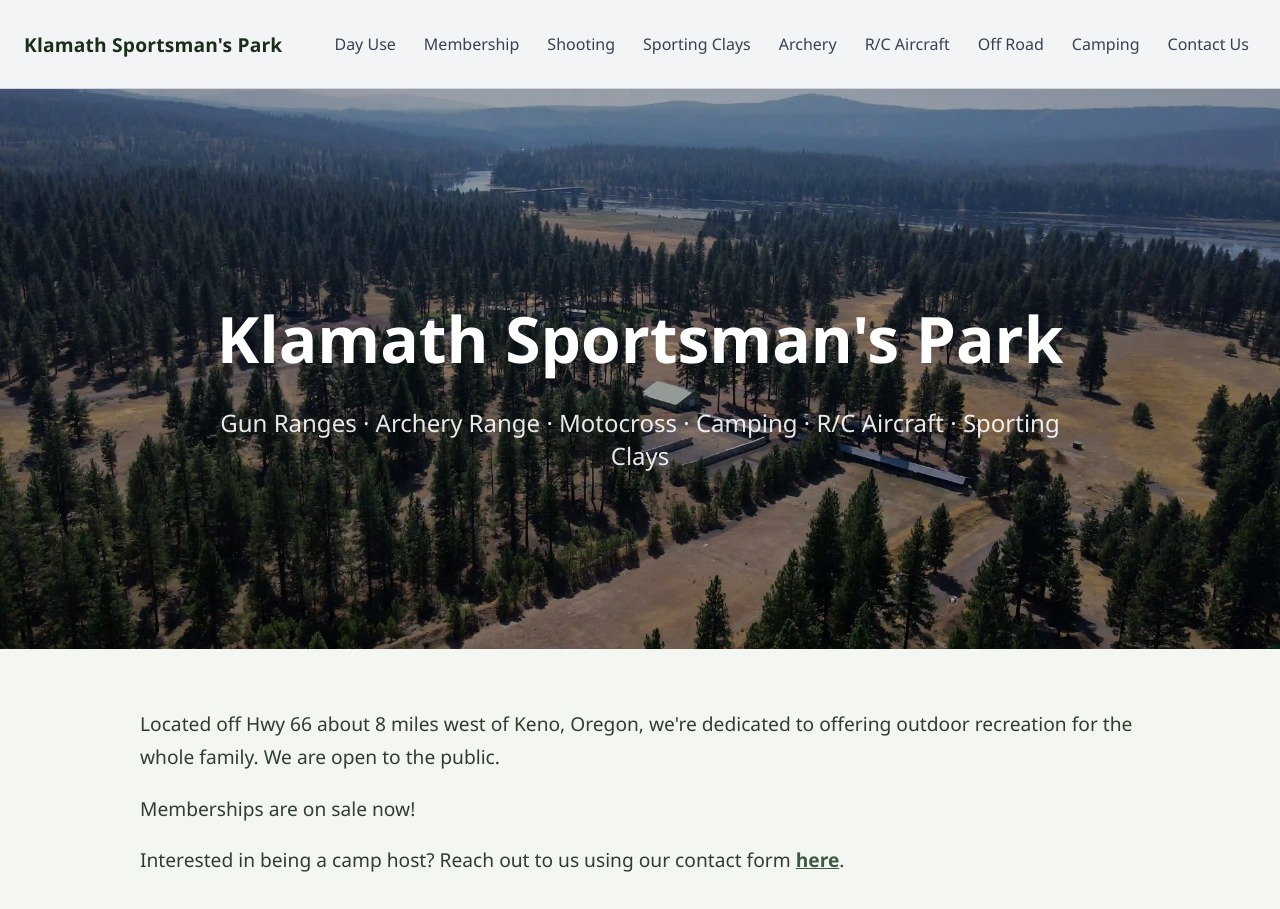
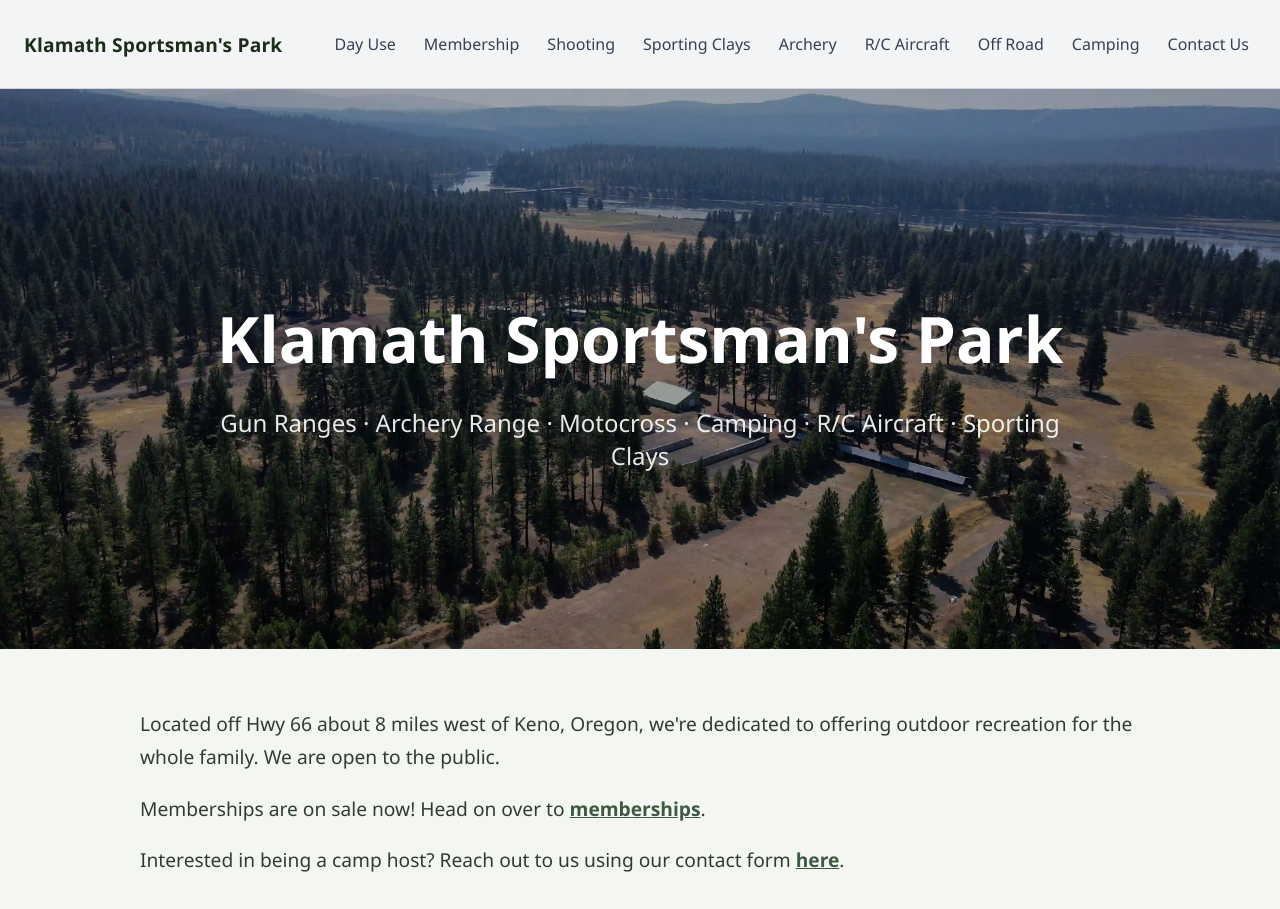
Before and after one commit to kellyjvan/KSP, a SvelteKit app: page / in a window 1280 px wide. Shown: the top 909 px of the page. Built offline with nearby package versions, Linux system fonts and the light colour scheme.

Commit message:
Add link to membership page on main page.

```diff
--- a/src/routes/+page.svelte
+++ b/src/routes/+page.svelte
@@ -286,7 +286,7 @@
       Located off Hwy 66 about 8 miles west of Keno, Oregon, we're dedicated to offering outdoor recreation for the whole family. We are open to the public.
     </p>
     <p>
-      Memberships are on sale now!
+      Memberships are on sale now! Head on over to <a href="/membership">memberships</a>.
     </p>
     <p>
       Interested in being a camp host? Reach out to us using our contact form <a href="/contact">here</a>.
```
